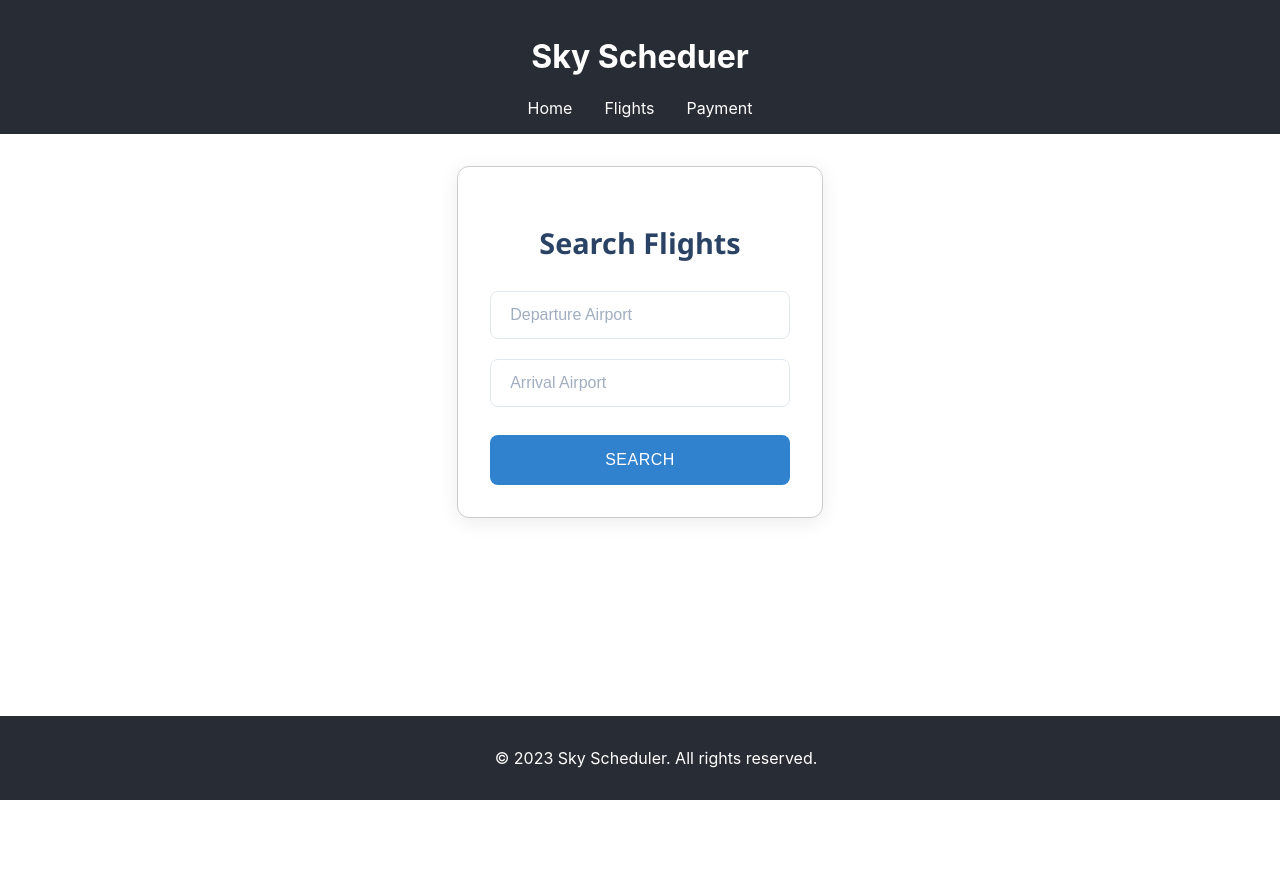
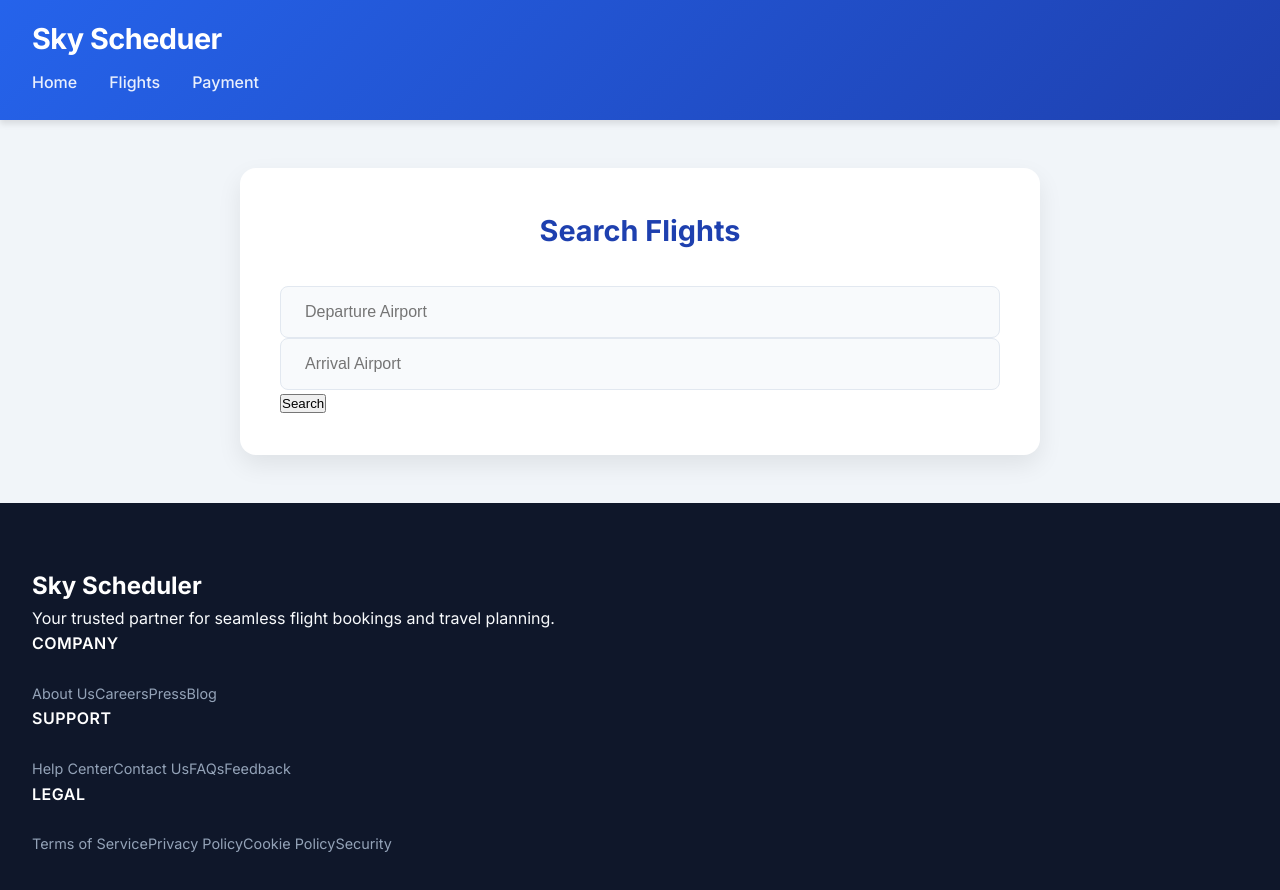
Before and after one commit to bhargav-vyas/Sky-Scheduler-Frontend, a React (Create React App) app: page / in a window 1280 px wide. Shown: the top 890 px of the page. Before the commit the page ends 800 px from the top, so only its background shows below. Built offline with nearby package versions, Linux system fonts and the light colour scheme.

Commit message:
in this  im going to put  the css

```diff
--- a/src/App.css
+++ b/src/App.css
@@ -1,30 +1,29 @@
-.header {
-    background-color: #282c34;
-    color: white;
-    padding: 1rem;
-    text-align: center;
+/* App.css */
+@import url('https://fonts.googleapis.com/css2?family=Inter:wght@400;500;600;700&display=swap');
+
+* {
+  margin: 0;
+  padding: 0;
+  box-sizing: border-box;
 }
 
-.header nav a {
-    color: white;
-    margin: 0 1rem;
-    text-decoration: none;
+body {
+  font-family: 'Inter', -apple-system, BlinkMacSystemFont, sans-serif;
+  background-color: #f1f5f9;
+  color: #1e293b;
+  line-height: 1.6;
+  min-height: 100vh;
+  display: flex;
+  flex-direction: column;
 }
 
-.flight-search, .payment-form {
-    margin: 2rem auto;
-    padding: 1rem;
-    border: 1px solid #ccc;
-    width: 300px;
-    text-align: center;
+#root {
+  flex: 1;
+  display: flex;
+  flex-direction: column;
 }
 
-.footer {
-    background-color: #282c34;
-    color: white;
-    text-align: center;
-    padding: 1rem;
-    position: fixed;
-    bottom: 0;
-    width: 100%;
+main {
+  flex: 1;
+  padding: 2rem 0;
 }
--- a/src/Component/FlightSearch.css
+++ b/src/Component/FlightSearch.css
@@ -1,81 +1,84 @@
 /* FlightSearch.css */
-
-/* Main container styling */
 .flight-search {
-  max-width: 500px;
-  margin: 2rem auto;
-  padding: 2rem;
-  background: #ffffff;
-  border-radius: 12px;
-  box-shadow: 0 4px 20px rgba(0, 0, 0, 0.08);
-  font-family: 'Segoe UI', Tahoma, Geneva, Verdana, sans-serif;
+  max-width: 800px;
+  margin: 3rem auto;
+  padding: 2.5rem;
+  background: white;
+  border-radius: 16px;
+  box-shadow: 0 10px 25px rgba(0, 0, 0, 0.08);
+  font-family: 'Inter', sans-serif;
 }
 
-/* Heading style */
 .flight-search h2 {
-  color: #2a4365;
+  color: #1e40af;
   text-align: center;
-  margin-bottom: 1.8rem;
+  margin-bottom: 2rem;
   font-size: 1.8rem;
-  font-weight: 600;
+  font-weight: 700;
 }
 
-/* Input field styling */
+.search-inputs {
+  display: grid;
+  grid-template-columns: 1fr 1fr;
+  gap: 1.5rem;
+  margin-bottom: 2rem;
+}
+
+.search-field {
+  position: relative;
+}
+
+.search-field label {
+  display: block;
+  margin-bottom: 0.5rem;
+  font-weight: 500;
+  color: #334155;
+}
+
 .flight-search input {
   width: 100%;
-  padding: 0.9rem 1.2rem;
-  margin-bottom: 1.2rem;
+  padding: 1rem 1.5rem;
   border: 1px solid #e2e8f0;
   border-radius: 8px;
   font-size: 1rem;
   transition: all 0.3s ease;
-  box-sizing: border-box;
-}
-
-.flight-search input::placeholder {
-  color: #a0aec0;
+  background-color: #f8fafc;
 }
 
 .flight-search input:focus {
-  border-color: #4299e1;
+  border-color: #3b82f6;
+  box-shadow: 0 0 0 3px rgba(59, 130, 246, 0.2);
   outline: none;
-  box-shadow: 0 0 0 3px rgba(66, 153, 225, 0.2);
 }
 
-/* Button styling */
-.flight-search button {
+.search-btn {
   width: 100%;
   padding: 1rem;
-  background-color: #3182ce;
+  background: #3b82f6;
   color: white;
   border: none;
   border-radius: 8px;
-  font-size: 1rem;
-  font-weight: 500;
+  font-size: 1.1rem;
+  font-weight: 600;
   cursor: pointer;
-  transition: background-color 0.3s ease;
+  transition: all 0.3s ease;
   text-transform: uppercase;
   letter-spacing: 0.5px;
-  margin-top: 0.5rem;
 }
 
-.flight-search button:hover {
-  background-color: #2c5282;
+.search-btn:hover {
+  background: #2563eb;
+  transform: translateY(-2px);
+  box-shadow: 0 4px 6px rgba(0, 0, 0, 0.1);
 }
 
-.flight-search button:active {
-  transform: scale(0.98);
-}
-
-/* Responsive design */
-@media (max-width: 600px) {
-  .flight-search {
-    margin: 1rem;
-    padding: 1.5rem;
+@media (max-width: 768px) {
+  .search-inputs {
+    grid-template-columns: 1fr;
   }
 
-  .flight-search h2 {
-    font-size: 1.5rem;
-    margin-bottom: 1.5rem;
+  .flight-search {
+    padding: 1.5rem;
+    margin: 1.5rem;
   }
 }
--- a/src/Component/Footer.js
+++ b/src/Component/Footer.js
@@ -1,9 +1,36 @@
 import React from 'react';
-
+import './footer.css';
 const Footer = () => {
     return (
         <footer className="footer">
-            <p>&copy; 2023 Sky Scheduler. All rights reserved.</p>
+            <div className="footer-content">
+                <div className="footer-column">
+                    <div className="footer-logo">Sky Scheduler</div>
+                    <p>Your trusted partner for seamless flight bookings and travel planning.</p>
+                </div>
+
+                <div className="footer-links">
+                    <h3>Company</h3>
+                    <a href="/about">About Us</a>
+                    <a href="/careers">Careers</a>
+                    <a href="/press">Press</a>
+                    <a href="/blog">Blog</a>
+                </div>
+                <div className="footer-links">
+                    <h3>Support</h3>
+                    <a href="/help">Help Center</a>
+                    <a href="/contact">Contact Us</a>
+                    <a href="/faq">FAQs</a>
+                    <a href="/feedback">Feedback</a>
+                </div>
+                <div className="footer-links">
+                    <h3>Legal</h3>
+                    <a href="/terms">Terms of Service</a>
+                    <a href="/privacy">Privacy Policy</a>
+                    <a href="/cookies">Cookie Policy</a>
+                    <a href="/security">Security</a>
+                </div>
+            </div>
         </footer>
     );
 };
--- a/src/Component/Header.css
+++ b/src/Component/Header.css
@@ -1,38 +1,75 @@
+/* Header.css */
 .header {
-  background-color: #1a237e;
+  background: linear-gradient(135deg, #2563eb 0%, #1e40af 100%);
   color: white;
-  padding: 1rem 0;
-  box-shadow: 0 2px 10px rgba(0, 0, 0, 0.1);
+  padding: 1rem 2rem;
+  box-shadow: 0 4px 6px rgba(0, 0, 0, 0.1);
+  position: sticky;
+  top: 0;
+  z-index: 1000;
+  font-family: 'Inter', sans-serif;
 }
 
-.header-content {
+.header-container {
+  max-width: 1200px;
+  margin: 0 auto;
   display: flex;
   justify-content: space-between;
   align-items: center;
-  max-width: 1200px;
-  margin: 0 auto;
-  padding: 0 20px;
 }
 
-.logo {
+.header h1 {
+  margin: 0;
   font-size: 1.8rem;
   font-weight: 700;
-  color: white;
-  text-decoration: none;
+  letter-spacing: -0.5px;
 }
 
-.nav-links {
+.header nav {
   display: flex;
-  gap: 20px;
+  gap: 2rem;
 }
 
-.nav-link {
-  color: white;
+.header a {
+  color: rgba(255, 255, 255, 0.9);
   text-decoration: none;
   font-weight: 500;
-  transition: color 0.3s;
+  font-size: 1rem;
+  padding: 0.5rem 0;
+  position: relative;
+  transition: color 0.2s ease;
 }
 
-.nav-link:hover {
-  color: #ffab00;
+.header a:hover {
+  color: white;
 }
+
+.header a::after {
+  content: '';
+  position: absolute;
+  bottom: 0;
+  left: 0;
+  width: 0;
+  height: 2px;
+  background: white;
+  transition: width 0.3s ease;
+}
+
+.header a:hover::after {
+  width: 100%;
+}
+
+@media (max-width: 768px) {
+  .header-container {
+    flex-direction: column;
+    gap: 1rem;
+  }
+
+  .header nav {
+    gap: 1.5rem;
+  }
+
+  .header h1 {
+    font-size: 1.5rem;
+  }
+}
--- a/src/Component/Header.js
+++ b/src/Component/Header.js
@@ -1,4 +1,5 @@
 import React from "react";
+import "./Header.css";
 const Header = () =>{
 
     return(
--- a/src/Component/PaymentForm.css
+++ b/src/Component/PaymentForm.css
@@ -1,144 +1,69 @@
 /* PaymentForm.css */
-
 .payment-form {
-  background-color: white;
-  border-radius: 8px;
-  box-shadow: 0 2px 15px rgba(0, 0, 0, 0.1);
-  padding: 30px;
-  margin: 40px auto;
-  max-width: 500px;
+  max-width: 600px;
+  margin: 3rem auto;
+  padding: 2.5rem;
+  background: white;
+  border-radius: 16px;
+  box-shadow: 0 10px 25px rgba(0, 0, 0, 0.08);
+  font-family: 'Inter', sans-serif;
 }
 
-.payment-title {
+.payment-form h2 {
+  color: #1e40af;
   text-align: center;
-  margin-bottom: 25px;
-  color: #1a237e;
-  font-size: 1.5rem;
+  margin-bottom: 2rem;
+  font-size: 1.8rem;
+  font-weight: 700;
 }
 
 .form-group {
-  margin-bottom: 20px;
+  margin-bottom: 1.5rem;
 }
 
-.form-label {
+.form-group label {
   display: block;
-  margin-bottom: 8px;
+  margin-bottom: 0.5rem;
   font-weight: 500;
-  color: #555;
+  color: #334155;
 }
 
-.form-input {
+.payment-form select,
+.payment-form input {
   width: 100%;
-  padding: 12px;
-  border: 1px solid #ddd;
-  border-radius: 4px;
-  font-size: 16px;
-  transition: border-color 0.3s;
+  padding: 1rem 1.5rem;
+  border: 1px solid #e2e8f0;
+  border-radius: 8px;
+  font-size: 1rem;
+  background-color: #f8fafc;
+  appearance: none;
 }
 
-.form-input:focus {
+.payment-form select:focus,
+.payment-form input:focus {
+  border-color: #3b82f6;
+  box-shadow: 0 0 0 3px rgba(59, 130, 246, 0.2);
   outline: none;
-  border-color: #1a237e;
 }
 
-.error-message {
-  color: #d32f2f;
-  font-size: 0.85rem;
-  margin-top: 5px;
-  display: block;
+.pay-btn {
+  width: 100%;
+  padding: 1rem;
+  background: #10b981;
+  color: white;
+  border: none;
+  border-radius: 8px;
+  font-size: 1.1rem;
+  font-weight: 600;
+  cursor: pointer;
+  transition: all 0.3s ease;
+  text-transform: uppercase;
+  letter-spacing: 0.5px;
+  margin-top: 1rem;
 }
 
-.card-details {
-  margin-top: 15px;
-  padding: 15px;
-  background-color: #f9f9f9;
-  border-radius: 6px;
-  border-left: 3px solid #1a237e;
+.pay-btn:hover {
+  background: #059669;
+  transform: translateY(-2px);
+  box-shadow: 0 4px 6px rgba(0, 0, 0, 0.1);
 }
-
-.card-row {
-  display: flex;
-  gap: 15px;
-}
-
-.card-row .form-group {
-  flex: 1;
-}
-
-.pay-button {
-  background-color: #1a237e;
-  color: white;
-  border: none;
-  padding: 12px 20px;
-  border-radius: 4px;
-  cursor: pointer;
-  font-size: 16px;
-  font-weight: 600;
-  transition: background-color 0.3s;
-  width: 100%;
-  margin-top: 10px;
-}
-
-.pay-button:hover {
-  background-color: #303f9f;
-}
-
-.pay-button:disabled {
-  background-color: #cccccc;
-  cursor: not-allowed;
-}
-
-.processing {
-  display: flex;
-  align-items: center;
-  justify-content: center;
-  gap: 10px;
-}
-
-.spinner {
-  width: 20px;
-  height: 20px;
-  border: 3px solid rgba(255, 255, 255, 0.3);
-  border-radius: 50%;
-  border-top-color: white;
-  animation: spin 1s ease-in-out infinite;
-}
-
-@keyframes spin {
-  to { transform: rotate(360deg); }
-}
-
-.payment-success {
-  text-align: center;
-  padding: 30px;
-}
-
-.payment-success h2 {
-  color: #1a237e;
-  margin-bottom: 15px;
-}
-
-.payment-success p {
-  font-size: 1.1rem;
-  margin-bottom: 20px;
-  color: #333;
-}
-
-.success-icon {
-  color: #4caf50;
-  font-size: 3rem;
-  margin-bottom: 15px;
-}
-
-/* Responsive adjustments */
-@media (max-width: 600px) {
-  .payment-form {
-    padding: 20px;
-    margin: 20px auto;
-  }
-
-  .card-row {
-    flex-direction: column;
-    gap: 0;
-  }
-}
--- /dev/null
+++ b/src/Component/footer.css
@@ -0,0 +1,79 @@
+/* footer.css */
+.footer {
+  background: #0f172a;
+  color: #f8fafc;
+  padding: 4rem 2rem;
+  font-family: 'Inter', sans-serif;
+  margin-top: auto;
+}
+
+.footer-container {
+  max-width: 1200px;
+  margin: 0 auto;
+  display: grid;
+  grid-template-columns: repeat(auto-fit, minmax(200px, 1fr));
+  gap: 3rem;
+}
+
+.footer-brand {
+  display: flex;
+  flex-direction: column;
+  gap: 1rem;
+}
+
+.footer-logo {
+  font-size: 1.5rem;
+  font-weight: 700;
+  color: white;
+}
+
+.footer-description {
+  color: #94a3b8;
+  line-height: 1.6;
+  font-size: 0.9rem;
+}
+
+.footer-links h3 {
+  color: white;
+  font-size: 1rem;
+  font-weight: 600;
+  margin-bottom: 1.5rem;
+  text-transform: uppercase;
+  letter-spacing: 0.5px;
+}
+
+.footer-links ul {
+  list-style: none;
+  padding: 0;
+  margin: 0;
+  display: flex;
+  flex-direction: column;
+  gap: 0.8rem;
+}
+
+.footer-links a {
+  color: #94a3b8;
+  text-decoration: none;
+  transition: color 0.2s ease;
+  font-size: 0.9rem;
+}
+
+.footer-links a:hover {
+  color: white;
+}
+
+.footer-bottom {
+  margin-top: 4rem;
+  padding-top: 2rem;
+  border-top: 1px solid rgba(255, 255, 255, 0.1);
+  text-align: center;
+  color: #64748b;
+  font-size: 0.8rem;
+}
+
+@media (max-width: 768px) {
+  .footer-container {
+    grid-template-columns: 1fr;
+    gap: 2rem;
+  }
+}
```
